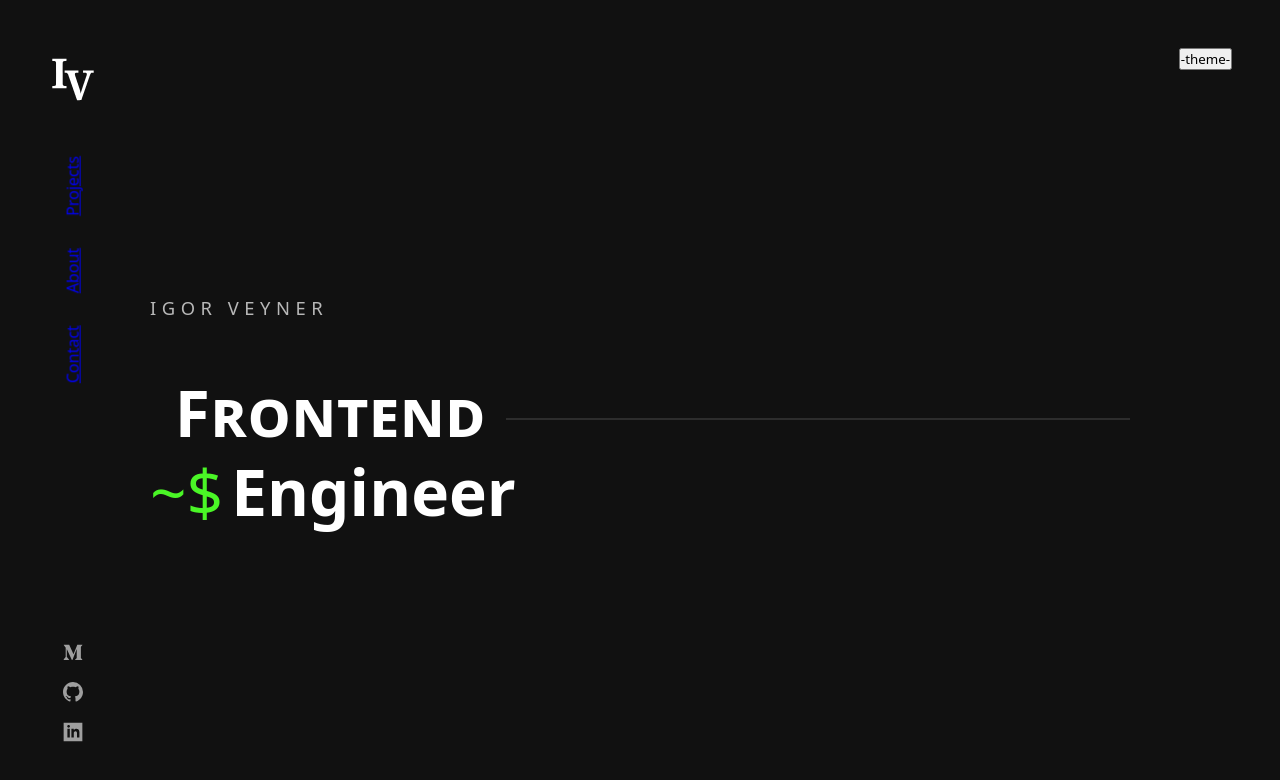
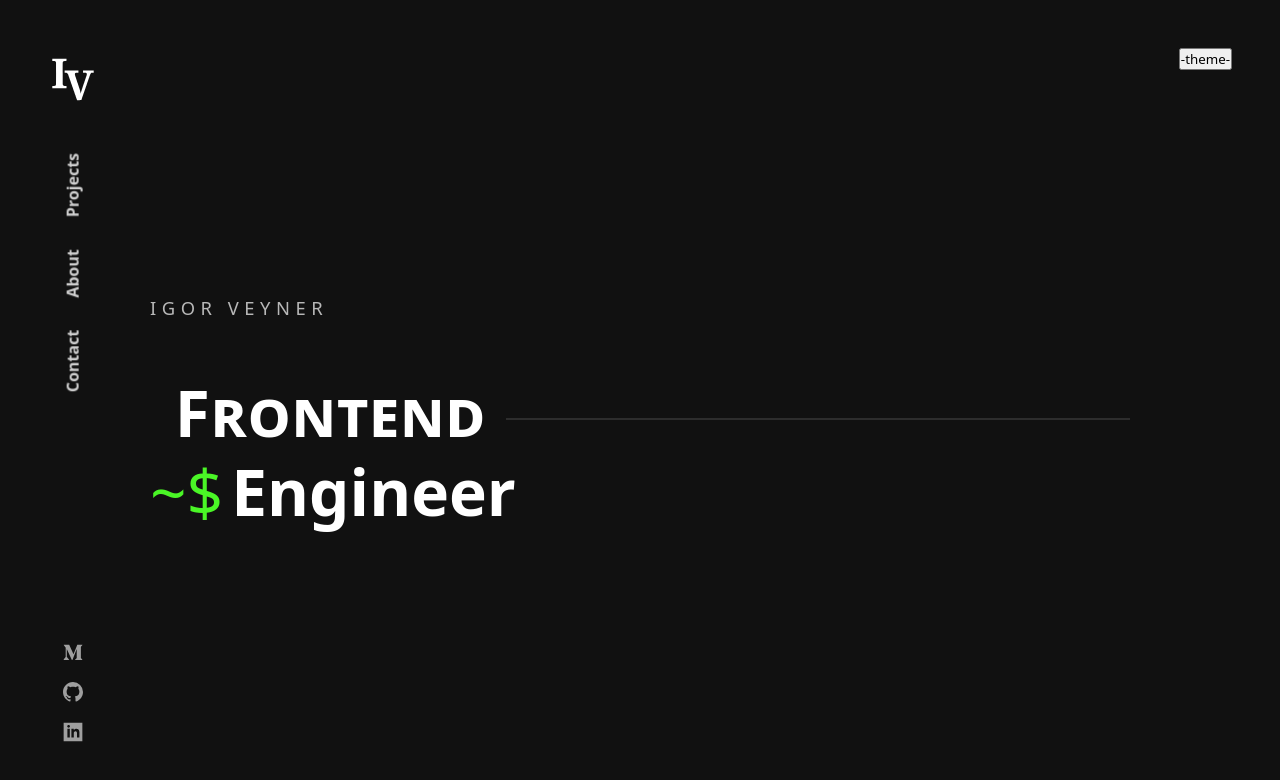
Before and after one commit to IgoVeyner/portfolio, a React (Create React App) app: page / in a window 1280 px wide. Shown: the top 780 px of the page. Built offline with nearby package versions, Linux system fonts and the light colour scheme.

Commit message:
add theme color

```diff
--- a/src/components/Nav/index.css
+++ b/src/components/Nav/index.css
@@ -18,6 +18,18 @@
 
 .web-link {
   padding: var(--spaceM);
+  text-decoration: none;
+  font-weight: bold;
+  line-height: 1;
+  transition: color 2s;
+}
+
+.dark-link {
+  color: rgb(var(--rgbWhite) / .8);
+}
+
+.light-link {
+  color: rgb(var(--rgbBlack) / .8);
 }
 
 @media only screen and (max-width: 700px) {
--- a/src/components/Nav/index.js
+++ b/src/components/Nav/index.js
@@ -1,13 +1,17 @@
+import { useSelector } from 'react-redux'
 import "./index.css"
 import IconNav from '../IconNav'
 
 const Navbar = () => {
+  const theme = useSelector(state => state.theme)
+  const linkColor = theme === "dark" ? "dark-link" : "light-link"
+
   return (
     <nav className="web-nav">
       <div className="web-nav-list">
-        <a href="#projects" className="web-link">Projects</a>
-        <a href="#about" className="web-link">About</a>
-        <a href="#contact" className="web-link">Contact</a>
+        <a href="#projects" className={`web-link ${linkColor}`}>Projects</a>
+        <a href="#about" className={`web-link ${linkColor}`}>About</a>
+        <a href="#contact" className={`web-link ${linkColor}`}>Contact</a>
       </div>
       <IconNav classNames={["web-icons"]} />
     </nav>
```
